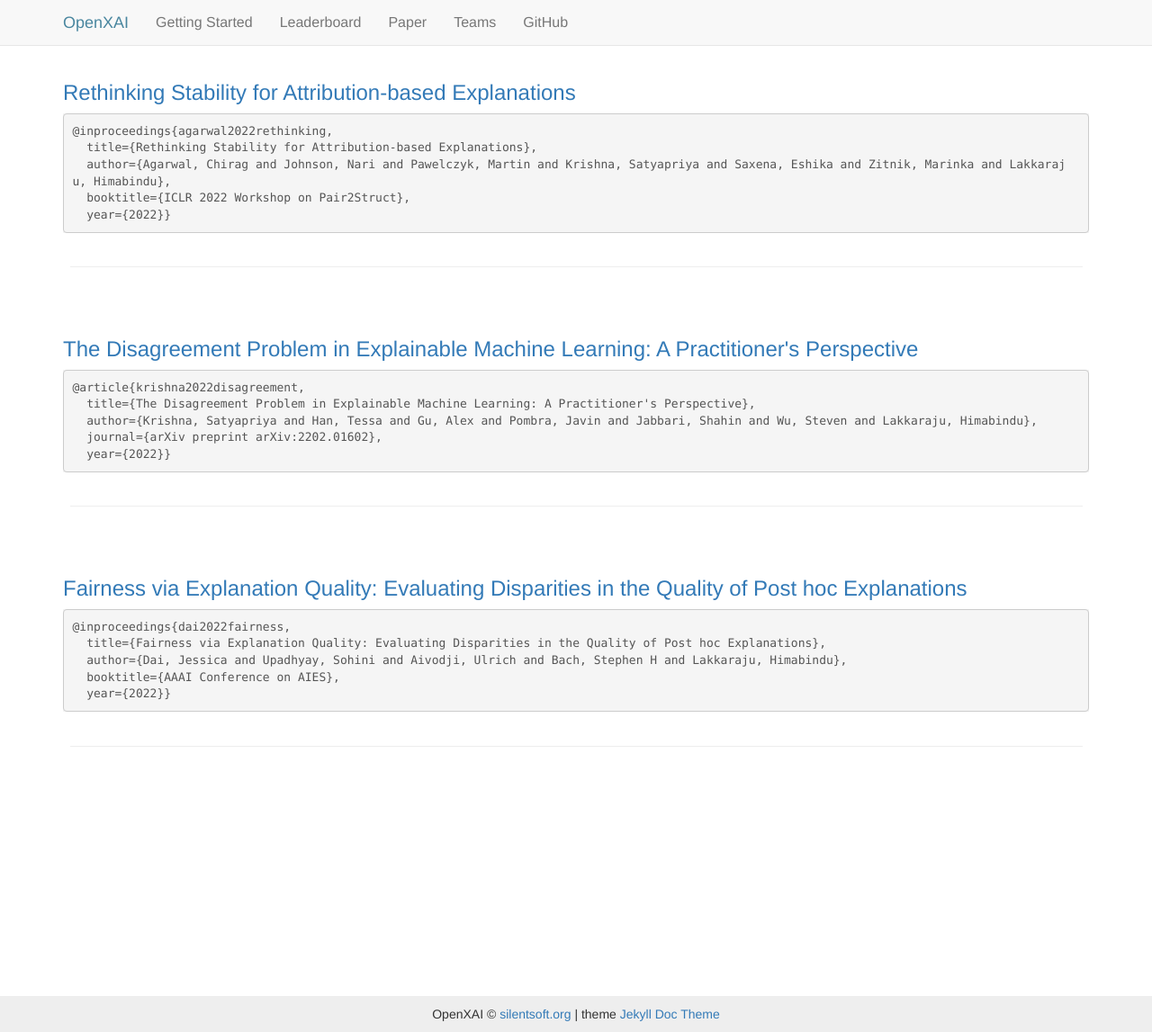
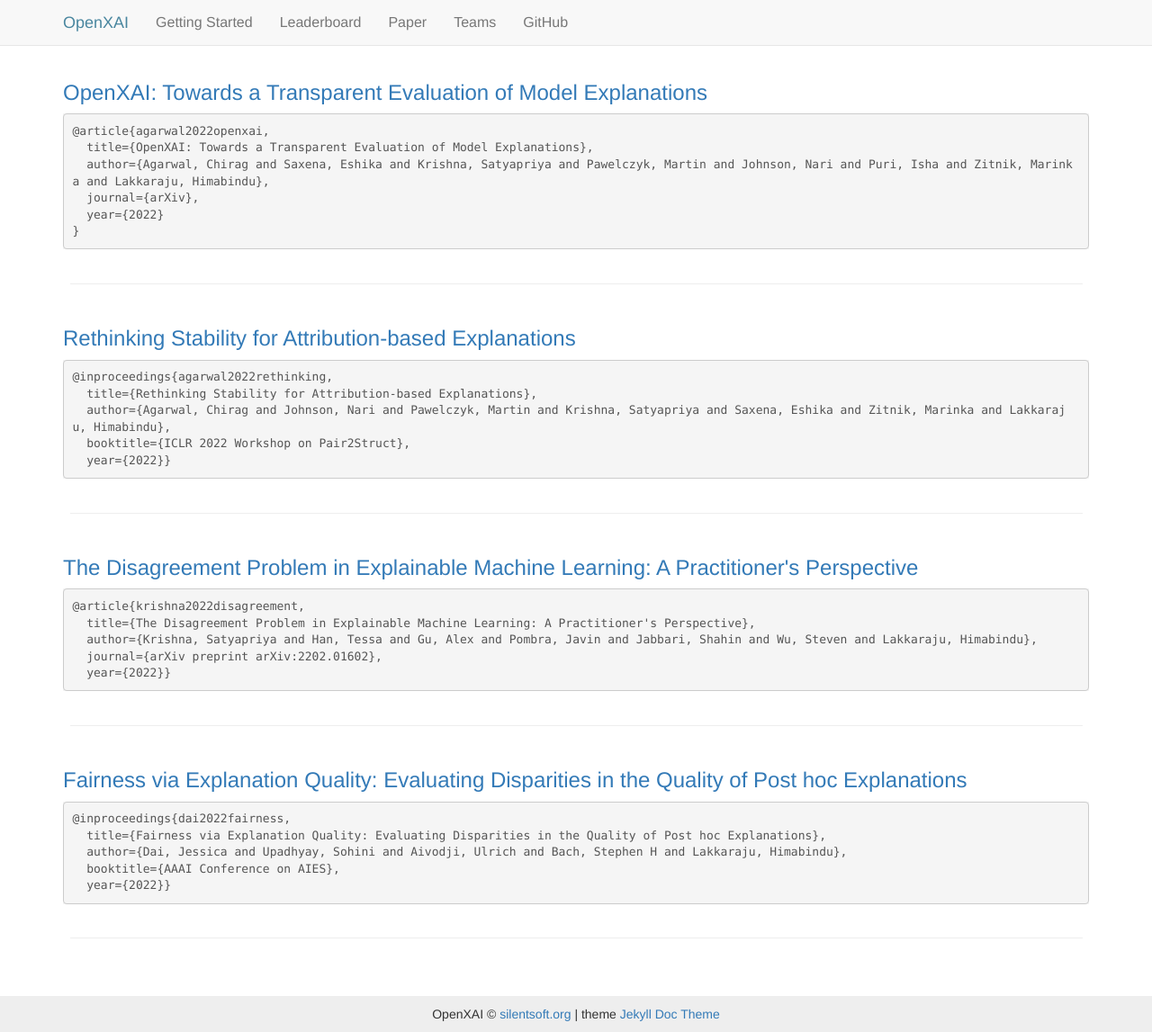
Before and after one commit to open-xai/open-xai.github.io, a Jekyll site: the page paper.html, which Jekyll copies as it is, in a window 1280 px wide and 1147 px high. Shown: the whole window at 90% size. Built offline with Jekyll 4.4.1, drawn with Linux system fonts in a browser that asks for light colours; a script that is not in the unit is left out.

Commit message:
paper tab

```diff
--- a/paper.html
+++ b/paper.html
@@ -97,6 +97,19 @@
 <div class="container">
     <div class="content">
 
+<h3 id="data-loaders"><a href='https://arxiv.org/submit/4363609' target="_blank">OpenXAI: Towards a Transparent Evaluation of Model Explanations</a></h3>
+<div class="language-python highlighter-rouge"><div class="highlight"><pre class="highlight"><code><span class="nn">@article{agarwal2022openxai,
+  title={OpenXAI: Towards a Transparent Evaluation of Model Explanations},
+  author={Agarwal, Chirag and Saxena, Eshika and Krishna, Satyapriya and Pawelczyk, Martin and Johnson, Nari and Puri, Isha and Zitnik, Marinka and Lakkaraju, Himabindu},
+  journal={arXiv},
+  year={2022}
+}
+</span></code></pre></div></div>
+
+<div class="column is-12" style="margin-bottom: 1rem;">
+    <hr />
+</div>
+
 <h3 id="data-loaders"><a href='https://openreview.net/pdf?id=BfxZAuWOg9' target="_blank">Rethinking Stability for Attribution-based Explanations</a></h3>
 <div class="language-python highlighter-rouge"><div class="highlight"><pre class="highlight"><code><span class="nn">@inproceedings{agarwal2022rethinking,
   title={Rethinking Stability for Attribution-based Explanations},
@@ -105,7 +118,7 @@
   year={2022}}
 </span></code></pre></div></div>
 
-<div class="column is-12" style="margin-bottom: 5rem;">
+<div class="column is-12" style="margin-bottom: 1rem;">
     <hr />
 </div>
 
@@ -117,7 +130,7 @@
   year={2022}}
 </span></code></pre></div></div>
 
-<div class="column is-12" style="margin-bottom: 5rem;">
+<div class="column is-12" style="margin-bottom: 1rem;">
     <hr />
 </div>
 
@@ -129,7 +142,7 @@
   year={2022}}
 </span></code></pre></div></div>
 
-<div class="column is-12" style="margin-bottom: 5rem;">
+<div class="column is-12" style="margin-bottom: 1rem;">
     <hr />
 </div>
 
```
